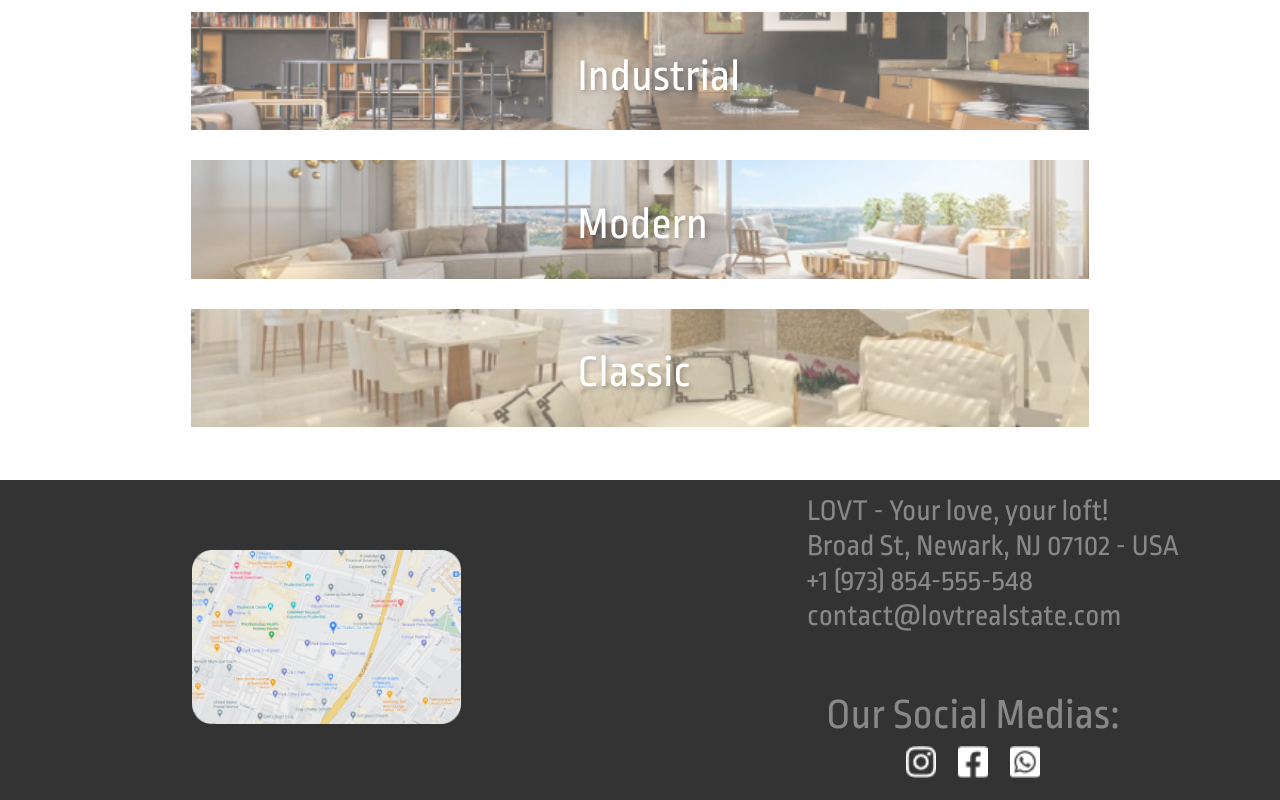
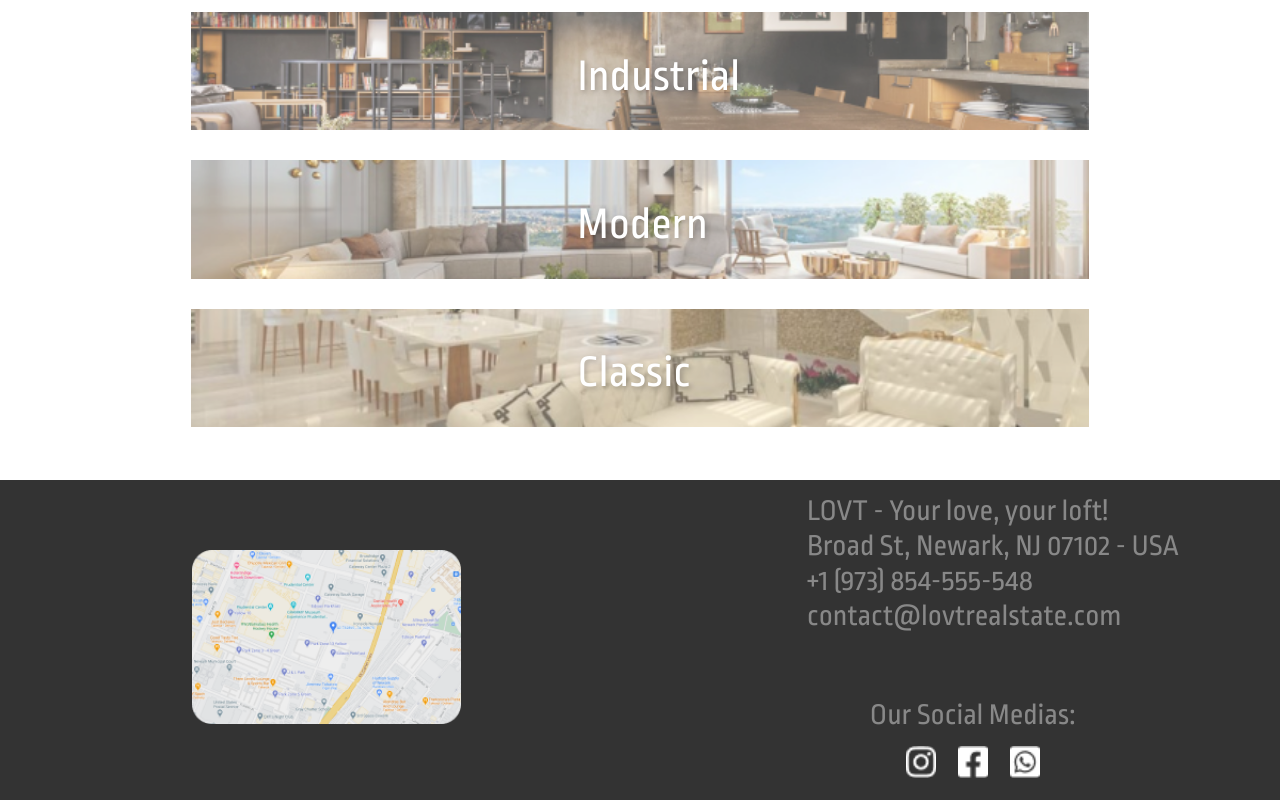
Before and after one commit to Jefersonpatricio/LOVT--Atividade-DigitalHouse, a plain HTML site: page Desktop/Lovt/index.html in a window 1280 px wide. Shown: the part 1175-1975 px from the top of the page. Drawn offline with Linux system fonts and the light colour scheme.

Commit message:
alteração de font-size type do p.

```diff
--- a/Desktop/Lovt/style.css
+++ b/Desktop/Lovt/style.css
@@ -243,5 +243,5 @@ li {
 
 p{
     margin: 7px;
-    font-size: clamp(1em, 1em + 1vw, 1.5em);
+    font-size: 1.2rem;
 }
```
